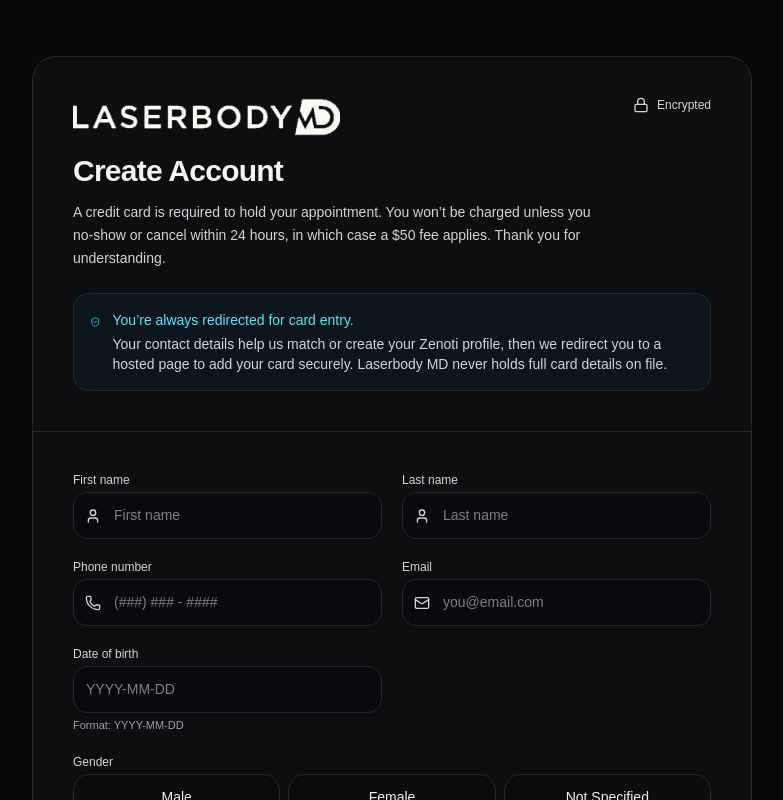
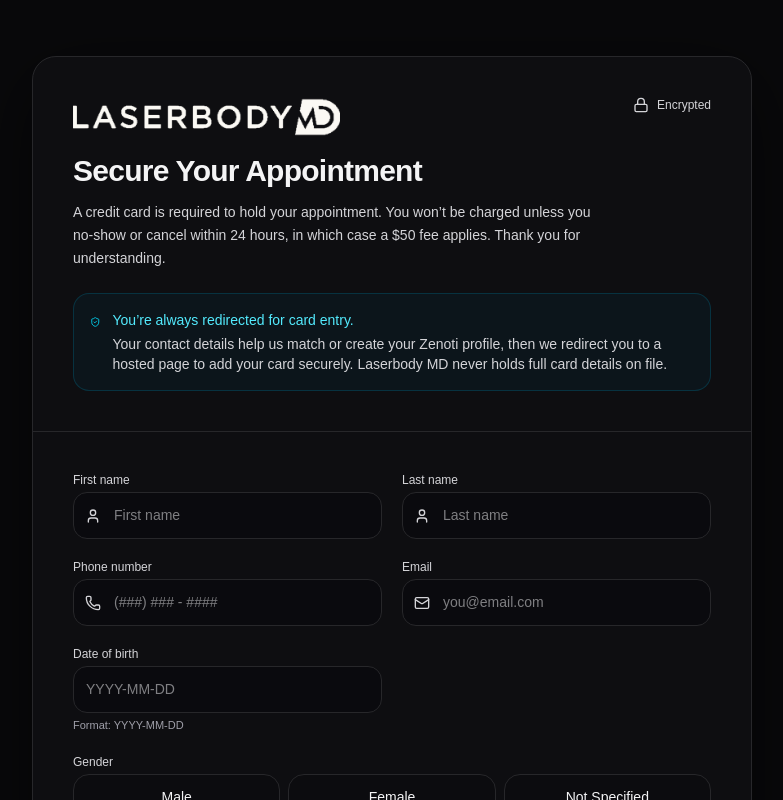
Before and after one commit to MeikaiRoller/client-portal, a Next.js app in the folder laserbody-card-capture/: page /card in a window 1280 px wide. Shown: the top 800 px of the page, without its empty margins (248-1031 px from the left). Built offline with nearby package versions, Linux system fonts and the light colour scheme.

Commit message:
Fixed animation and changed wording.

```diff
--- a/laserbody-card-capture/src/app/card/page.tsx
+++ b/laserbody-card-capture/src/app/card/page.tsx
@@ -229,7 +229,7 @@
               <div>
                 <img src="/laserbodymd-logo.png" alt="LaserbodyMD" className="h-10 w-auto mb-4 object-contain object-left" />
                 <h1 className="text-2xl sm:text-3xl font-semibold tracking-tight">
-                  Create Account
+                  Secure Your Appointment
                 </h1>
                 <p className="mt-3 text-sm text-zinc-300 max-w-xl leading-relaxed">
                   A credit card is required to hold your appointment. You won’t be charged unless you no-show or cancel within 24 hours, in which case a $50 fee applies. Thank you for understanding.
```
